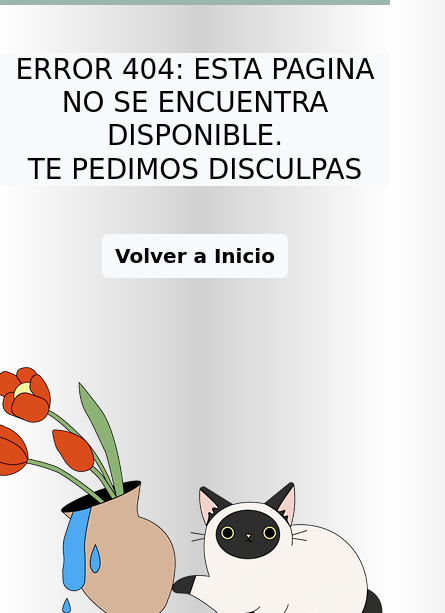
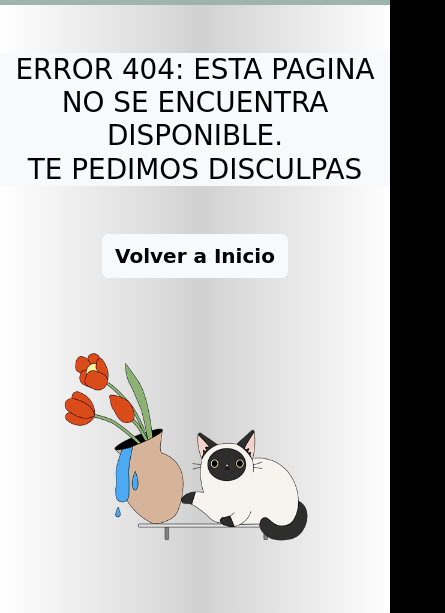
Before and after one commit to debyren/proyecto-deborabenitez2, a website: page error404.html in a window 390 px wide. Shown: the part 87-700 px from the top of the page, 445 px wide, since content can reach past the window. Drawn offline with nearby package versions, Linux system fonts and the light colour scheme; a web font is replaced by a local one.

Commit message:
soluciono ancho en imagen error

```diff
--- a/error404.html
+++ b/error404.html
@@ -61,7 +61,7 @@
         <a href="./index.html" class="button btn btn-light fw-bold fs-5"> Volver a Inicio</a>
     </div>
     <div class="d-flex justify-content-center mt-5" >
-    <img src="./Imagenes/gato.png" alt="error404gatito">
+    <img src="./Imagenes/gato.png" class="img-error" alt="error404gatito">
     </div>
 </section>
 
--- a/scss/style.scss
+++ b/scss/style.scss
@@ -87,8 +87,12 @@ body{
 }
 .imagen-mp{
     width: 280px;
-    height: 150;
+    height: 150px;
 }
+.img-error{
+    @include sizes(300px, 250px)
+}
+
 .logo-redes{
     text-align: center;
     font-size: 15px;
```
Also changed, not shown: css/style.css.
